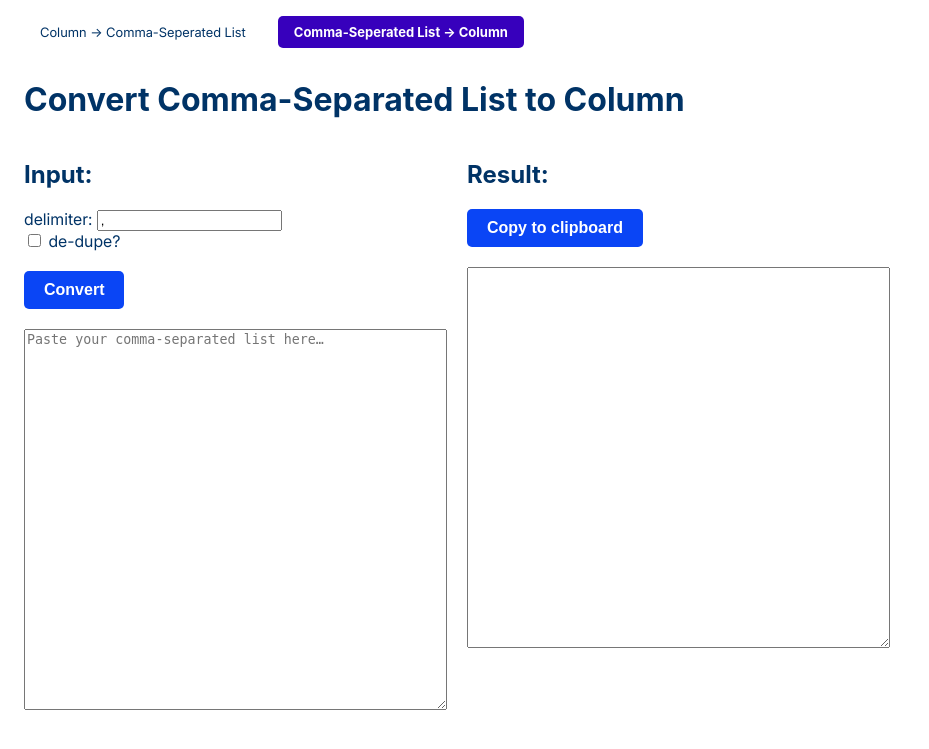
After one commit to blueboard18/convert-blue, a Flask app: page /commalisttocolumn in a window 1280 px wide. The commit adds this page. Shown: the top 749 px of the page, without its empty margins (0-929 px from the left). Run offline with Flask 3, Linux system fonts and the light colour scheme; some web fonts are replaced.

Commit message:
commalisttocomma, nav bar, design

```diff
--- a/app/routes.py
+++ b/app/routes.py
@@ -1,5 +1,8 @@
 from flask import Blueprint, render_template, request
-from .converter import convert_column_to_comma_list
+from .converter import (
+    convert_column_to_comma_list,
+    convert_comma_to_column
+)
 
 main = Blueprint('main', __name__)
 
@@ -38,3 +41,24 @@ def index():
         result_suffix=result_suffix,
         dedupe=dedupe
     )
+
+@main.route('/commalisttocolumn', methods=['GET', 'POST'])
+def commalisttocolumn():
+    result = ""
+    comma_list = ""
+    delimiter = ","
+    dedupe = False
+
+    if request.method == 'POST':
+        comma_list = request.form.get('comma_list', '')
+        delimiter = request.form.get('delimiter', ',')
+        dedupe = request.form.get('dedupe') == 'on'
+        result = convert_comma_to_column(comma_list, delimiter, dedupe=dedupe)
+
+    return render_template(
+        'commalisttocolumn.html',
+        result=result,
+        comma_list=comma_list,
+        delimiter=delimiter,
+        dedupe=dedupe
+    )
--- a/app/static/style.css
+++ b/app/static/style.css
@@ -15,13 +15,15 @@
   :root {
     --cerulean:        #00A8E8;
     --ink:             #003366;
-    --blue:            #173a95;
+    --blue:            #0A45F5;
     --purple:          #3700BC;
     --magenta:         #EC4899;
   }
 
   body {
     font-family: 'Inter', sans-serif;
+    color: var(--ink);
+    padding-left: 1rem;
   }
 
   .flex-container {
@@ -42,6 +44,7 @@ button.primary {
   background-color: var(--blue);
   color: white;
   border: none;
+  border-radius: 5px;
   padding: 10px 20px;
   font-size: 16px;
   font-weight: 700;
@@ -63,3 +66,22 @@ button.primary:hover {
   cursor: pointer;
   animation: pulse-colors 2s infinite alternate;
 }
+
+.tabs {
+  display: flex;
+  gap: 1rem;
+  margin-bottom: 2rem;
+  padding-top: .5rem;
+}
+.tabs a {
+  text-decoration: none;
+  padding: 0.5rem 1rem;
+  color: var(--ink);
+  font-size: small;
+  border-radius: 5px;
+}
+.tabs a.active {
+  font-weight: bold;
+  background-color: var(--purple);
+  color: white;
+}
--- /dev/null
+++ b/app/templates/base.html
@@ -0,0 +1,26 @@
+<!-- templates/base.html -->
+<!DOCTYPE html>
+<html lang="en">
+<head>
+  <meta charset="UTF-8">
+  <title>convert.blue</title>
+  <link rel="stylesheet" href="{{ url_for('static', filename='style.css') }}">
+  <link rel="icon" href="{{ url_for('static', filename='favicon.ico') }}" type="image/x-icon" />
+</head>
+<body>
+  <nav class="tabs">
+    <a href="{{ url_for('main.index') }}"
+       class="{% if active=='index' %}active{% endif %}">
+      Column → Comma-Seperated List
+    </a>
+    <a href="{{ url_for('main.commalisttocolumn') }}"
+       class="{% if active=='commalisttocolumn' %}active{% endif %}">
+      Comma-Seperated List → Column
+    </a>
+  </nav>
+
+  <main>
+    {% block content %}{% endblock %}
+  </main>
+</body>
+</html>
--- /dev/null
+++ b/app/templates/commalisttocolumn.html
@@ -0,0 +1,58 @@
+{# templates/commalisttocolumn.html #}
+{% extends 'base.html' %}
+{% set active = 'commalisttocolumn' %}
+
+{% block content %}
+  <h1>Convert Comma-Separated List to Column</h1>
+  <div class="flex-container">
+    <div>
+      <h2>Input:</h2>
+      <form method="POST">
+        <label>delimiter:
+          <input type="text" name="delimiter" value="{{ delimiter or ',' }}" />
+        </label><br>
+        <label>
+            <input
+              type="checkbox"
+              name="dedupe"
+              {% if dedupe %}checked{% endif %}
+            />
+            de-dupe?
+          </label><br><br>
+        <button type="submit" class="primary">Convert</button><br><br>
+        <textarea name="comma_list" rows="25" cols="50"
+                  placeholder="Paste your comma-separated list here…">{{ comma_list or '' }}</textarea><br>
+      </form>
+    </div>
+    <div>
+        <h2>Result:</h2>
+        <button type="button" class="primary" id="copy-btn">Copy to clipboard</button>
+        <br><br>
+        <textarea id="result-textarea" rows="25" cols="50" readonly>
+            {{- result }}
+        </textarea>
+    </div>
+  </div>
+
+  <script>
+    const copyBtn  = document.getElementById('copy-btn');
+    const resultTa = document.getElementById('result-textarea');
+
+    copyBtn.addEventListener('click', () => {
+      const text = resultTa.value.trim();
+      if (!text) return;              // nothing to copy
+
+      navigator.clipboard
+        .writeText(text)              // write to clipboard
+        .then(() => {
+          copyBtn.textContent = 'Copied!';
+          // reset button text after 2s
+          setTimeout(() => { copyBtn.textContent = 'Copy to clipboard'; }, 2000);
+        })
+        .catch(err => {
+          console.error('Copy failed:', err);
+          copyBtn.textContent = 'Error';
+        });
+    });
+  </script>
+{% endblock %}
```
Also changed, not shown: app/converter.py (+17 -1 lines), app/templates/index.html (+8 -15 lines).
